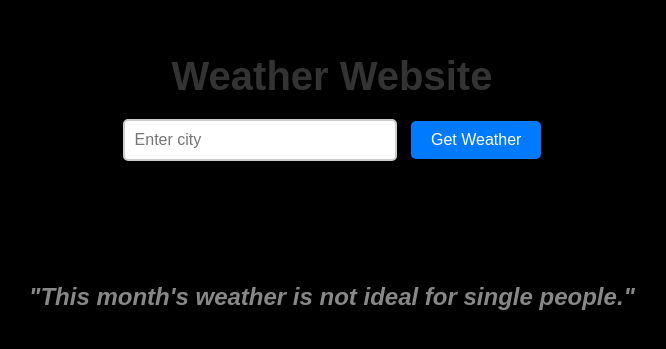
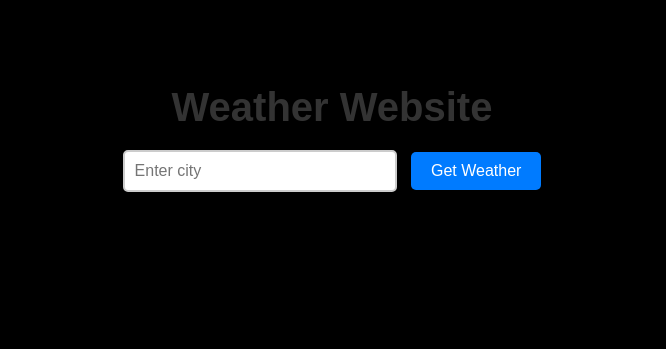
Before and after one commit to SnowdenxEdward/weather, a plain HTML site: page index.html in a window 1280 px wide. Shown: the part 219-568 px from the top of the page, without its empty margins (308-974 px from the left). Drawn offline with Linux system fonts and the light colour scheme.

Commit message:
Update index.html

```diff
--- a/index.html
+++ b/index.html
@@ -70,7 +70,6 @@
     <h3 id="outputCountry"></h3>
     <p id="temp"></p>
     <p id="time"></p>
-    <h3>"This month's weather is not ideal for single people."</h3>
     <script src="script.js"></script>
   </body>
 </html>
```
